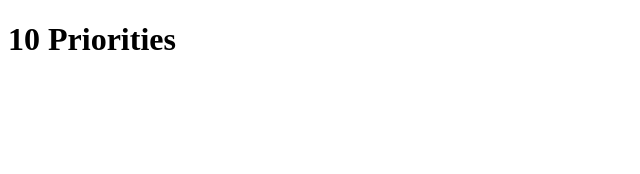
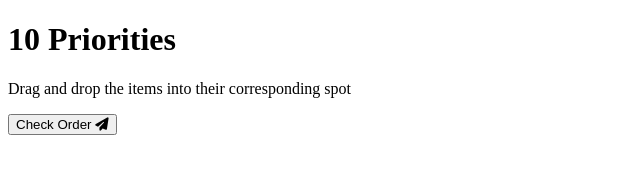
Before and after one commit to TimurMishiev/Sortable-List-JavaScript, a plain HTML site: page index.html in a window 1280 px wide. Shown: the whole page, without its empty margins (0-640 px from the left). Drawn offline with Linux system fonts and the light colour scheme.

Commit message:
build the html structure

```diff
--- a/index.html
+++ b/index.html
@@ -13,5 +13,12 @@
 	</head>
 	<body>
 		<h1>10 Priorities</h1>
+		<p>Drag and drop the items into their corresponding spot</p>
+		<ul class="draggable-list" id="draggable-list"></ul>
+		<button class="check-btn" id="check">
+			Check Order
+			<i class="fas fa-paper-plane"></i>
+		</button>
+		<script src="script.js"></script>
 	</body>
 </html>
```
